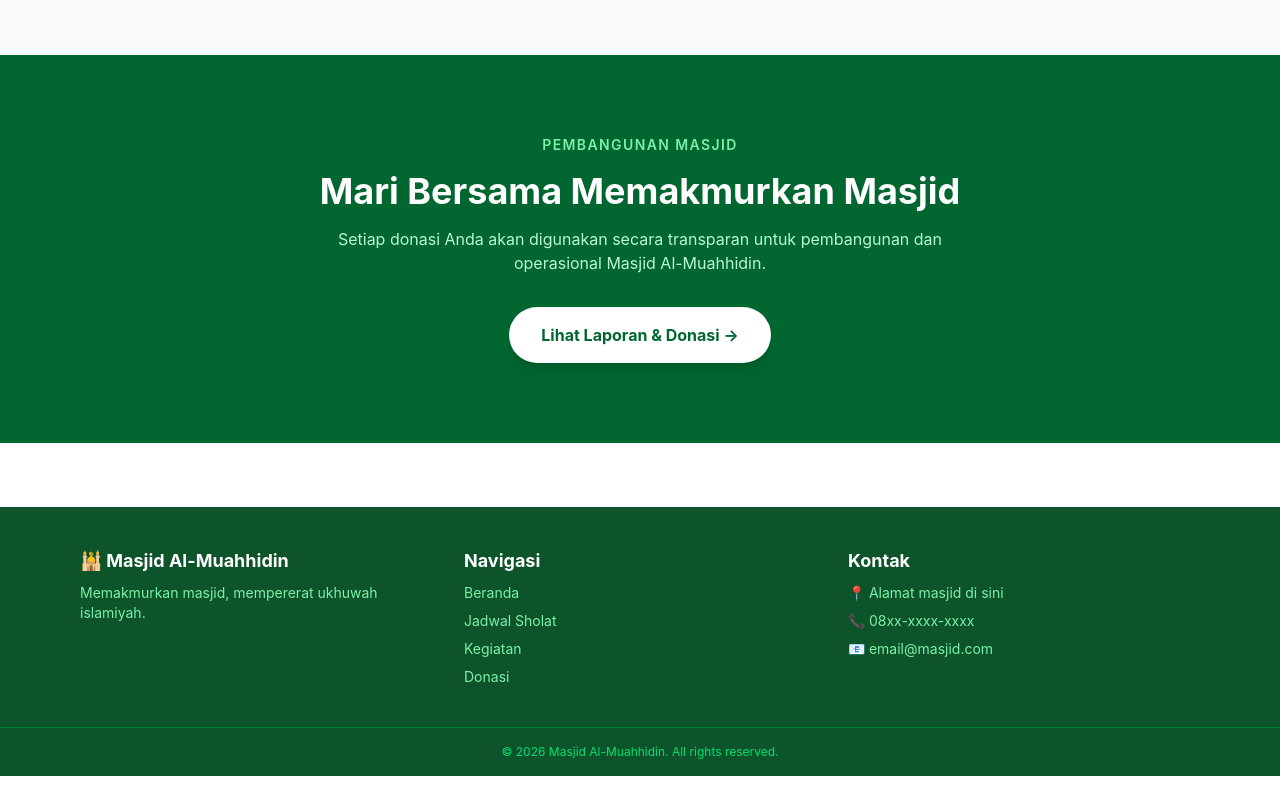
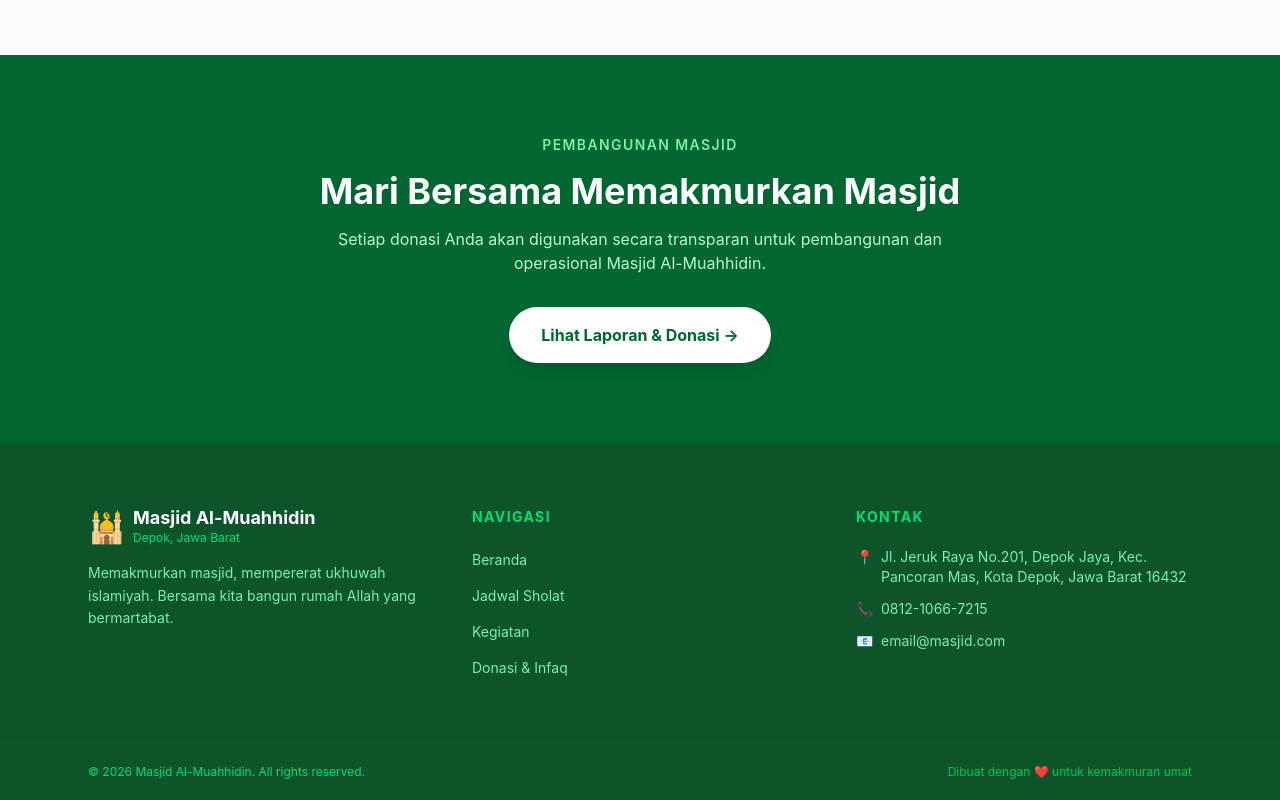
Before and after one commit to Aezizz/Masjid-Almuahhidin, a React (Vite) app: page / in a window 1280 px wide. Shown: the part 1452-2252 px from the top of the page. Before the commit the page ends 2228 px from the top, so only its background shows below. Built offline with nearby package versions, Linux system fonts and the light colour scheme.

Commit message:
new number

```diff
--- a/src/components/Footer.jsx
+++ b/src/components/Footer.jsx
@@ -2,60 +2,93 @@ import { Link } from "react-router-dom";
 
 function Footer() {
   return (
-    <footer className="bg-green-900 text-white mt-16">
-      <div className="max-w-6xl mx-auto px-4 py-10 grid grid-cols-1 md:grid-cols-3 gap-8">
-        {/* Kolom 1 - Identitas */}
+    <footer className="bg-green-900 text-white">
+      {/* Main Footer */}
+      <div className="max-w-6xl mx-auto px-6 py-16 grid grid-cols-1 md:grid-cols-3 gap-12">
+        {/* Kolom 1 - Brand */}
         <div>
-          <h3 className="text-lg font-bold mb-2">🕌 Masjid Al-Muahhidin</h3>
-          <p className="text-sm text-green-300">
-            Memakmurkan masjid, mempererat ukhuwah islamiyah.
+          <div className="flex items-center gap-2 mb-4">
+            <span className="text-3xl">🕌</span>
+            <div>
+              <p className="font-bold text-lg leading-tight">
+                Masjid Al-Muahhidin
+              </p>
+              <p className="text-green-400 text-xs">Depok, Jawa Barat</p>
+            </div>
+          </div>
+          <p className="text-green-300 text-sm leading-relaxed">
+            Memakmurkan masjid, mempererat ukhuwah islamiyah. Bersama kita
+            bangun rumah Allah yang bermartabat.
           </p>
         </div>
 
         {/* Kolom 2 - Navigasi */}
         <div>
-          <h3 className="text-lg font-bold mb-2">Navigasi</h3>
-          <ul className="flex flex-col gap-2 text-sm text-green-300">
-            <li>
-              <Link to="/" className="hover:text-white transition-colors">
-                Beranda
-              </Link>
-            </li>
-            <li>
-              <Link to="/jadwal" className="hover:text-white transition-colors">
-                Jadwal Sholat
-              </Link>
-            </li>
-            <li>
-              <Link
-                to="/kegiatan"
-                className="hover:text-white transition-colors"
-              >
-                Kegiatan
-              </Link>
-            </li>
-            <li>
-              <Link to="/donasi" className="hover:text-white transition-colors">
-                Donasi
-              </Link>
-            </li>
+          <h3 className="font-bold text-sm uppercase tracking-widest text-green-400 mb-5">
+            Navigasi
+          </h3>
+          <ul className="flex flex-col gap-3">
+            {[
+              { label: "Beranda", to: "/" },
+              { label: "Jadwal Sholat", to: "/jadwal" },
+              { label: "Kegiatan", to: "/kegiatan" },
+              { label: "Donasi & Infaq", to: "/donasi" },
+            ].map((link) => (
+              <li key={link.to}>
+                <Link
+                  to={link.to}
+                  className="text-green-300 text-sm hover:text-white transition-colors"
+                >
+                  {link.label}
+                </Link>
+              </li>
+            ))}
           </ul>
         </div>
 
         {/* Kolom 3 - Kontak */}
         <div>
-          <h3 className="text-lg font-bold mb-2">Kontak</h3>
-          <ul className="flex flex-col gap-2 text-sm text-green-300">
-            <li>📍 Alamat masjid di sini</li>
-            <li>📞 08xx-xxxx-xxxx</li>
-            <li>📧 email@masjid.com</li>
+          <h3 className="font-bold text-sm uppercase tracking-widest text-green-400 mb-5">
+            Kontak
+          </h3>
+          <ul className="flex flex-col gap-3 text-sm text-green-300">
+            <li className="flex items-start gap-2">
+              <span>📍</span>
+              <span>
+                <a
+                  href=" https://maps.app.goo.gl/R3F72VtSnVYaj2si7?g_st=iw"
+                  target=" https://maps.app.goo.gl/R3F72VtSnVYaj2si7?g_st=iw"
+                >
+                  Jl. Jeruk Raya No.201, Depok Jaya, Kec. Pancoran Mas, Kota
+                  Depok, Jawa Barat 16432
+                </a>
+              </span>
+            </li>
+            <li className="flex items-center gap-2">
+              <span>📞</span>
+              <span>
+                <a href="https://wa.me/6281210667215"></a>0812-1066-7215
+              </span>
+            </li>
+            <li className="flex items-center gap-2">
+              <span>📧</span>
+              <span>email@masjid.com</span>
+            </li>
           </ul>
         </div>
       </div>
 
       {/* Bottom Bar */}
-      <div className="border-t border-green-700 text-center text-xs text-green-400 py-4">
-        © {new Date().getFullYear()} Masjid Al-Muahhidin. All rights reserved.
+      <div className="border-t border-green-800">
+        <div className="max-w-6xl mx-auto px-6 py-5 flex flex-col md:flex-row items-center justify-between gap-2">
+          <p className="text-green-400 text-xs">
+            © {new Date().getFullYear()} Masjid Al-Muahhidin. All rights
+            reserved.
+          </p>
+          <p className="text-green-500 text-xs">
+            Dibuat dengan ❤️ untuk kemakmuran umat
+          </p>
+        </div>
       </div>
     </footer>
   );
--- a/src/components/Navbar.jsx
+++ b/src/components/Navbar.jsx
@@ -16,7 +16,7 @@ function Navbar() {
     { label: "Beranda", to: "/" },
     { label: "Jadwal Sholat", to: "/jadwal" },
     { label: "Kegiatan", to: "/kegiatan" },
-    { label: "Donasi", to: "/donasi" },
+    { label: "Infaq", to: "/donasi" },
   ];
 
   return (
@@ -61,7 +61,7 @@ function Navbar() {
           to="/donasi"
           className="flex items-center gap-2 bg-white text-green-900 font-bold text-sm px-5 py-2 rounded-full hover:bg-green-50 transition-all hover:scale-105"
         >
-          💝 Donasi
+          💝 Infaq
         </Link>
       </nav>
 
@@ -102,7 +102,7 @@ function Navbar() {
               className="text-center bg-white text-green-900 font-bold text-sm px-5 py-2 rounded-full mt-2"
               onClick={() => setMenuOpen(false)}
             >
-              💝 Donasi Sekarang
+              💝 Infaq Sekarang
             </Link>
           </div>
         )}
--- a/src/pages/Donasi.jsx
+++ b/src/pages/Donasi.jsx
@@ -27,7 +27,7 @@ function formatRupiah(angka) {
 }
 
 function parseCSV(text) {
-  const rows = text.trim().split("\n").slice(1); // skip header
+  const rows = text.trim().split("\n").slice(1);
   return rows.map((row) => {
     const [tanggal, keterangan, jumlah] = row.split(",");
     return {
@@ -38,18 +38,139 @@ function parseCSV(text) {
   });
 }
 
+function groupByTanggal(data) {
+  const grouped = {};
+  data.forEach((item) => {
+    if (!grouped[item.tanggal]) grouped[item.tanggal] = [];
+    grouped[item.tanggal].push(item);
+  });
+  return grouped;
+}
+
+function LaporanKeuangan({ laporan, loading, error }) {
+  const [lihatSemua, setLihatSemua] = useState(false);
+
+  const lima_terbaru = laporan.slice(0, 5);
+  const grouped = groupByTanggal(laporan);
+
+  if (loading)
+    return (
+      <div className="text-center text-gray-400 py-12">Memuat data...</div>
+    );
+
+  if (error)
+    return <div className="text-center text-red-400 py-12">{error}</div>;
+
+  return (
+    <div className="flex flex-col gap-4">
+      {/* Mode: 5 Terbaru */}
+      {!lihatSemua && (
+        <div className="bg-white border border-gray-100 rounded-2xl shadow-sm overflow-hidden">
+          <div className="px-6 py-4 border-b border-gray-100">
+            <h3 className="font-bold text-gray-800">5 Transaksi Terbaru</h3>
+            <p className="text-gray-400 text-xs mt-0.5">
+              Data langsung dari Google Sheets pengurus
+            </p>
+          </div>
+
+          {lima_terbaru.map((item, i) => (
+            <div
+              key={i}
+              className="flex items-center justify-between px-6 py-4 border-b border-gray-50 last:border-0 hover:bg-gray-50 transition-colors"
+            >
+              <div className="flex items-center gap-3">
+                <div className="w-8 h-8 bg-green-100 rounded-full flex items-center justify-center text-sm">
+                  💰
+                </div>
+                <div>
+                  <p className="font-medium text-gray-800 text-sm">
+                    {item.keterangan}
+                  </p>
+                  <p className="text-xs text-gray-400">{item.tanggal}</p>
+                </div>
+              </div>
+              <p className="font-bold text-green-700 text-sm">
+                {formatRupiah(item.jumlah)}
+              </p>
+            </div>
+          ))}
+
+          <button
+            onClick={() => setLihatSemua(true)}
+            className="w-full py-4 text-sm font-semibold text-green-700 hover:bg-green-50 transition-colors border-t border-gray-100"
+          >
+            Lihat Semua Transaksi →
+          </button>
+        </div>
+      )}
+
+      {/* Mode: Per Hari */}
+      {lihatSemua && (
+        <div className="flex flex-col gap-4">
+          <button
+            onClick={() => setLihatSemua(false)}
+            className="self-start text-sm font-semibold text-gray-500 hover:text-gray-700 flex items-center gap-1"
+          >
+            ← Kembali ke 5 Terbaru
+          </button>
+
+          {Object.entries(grouped).map(([tanggal, items]) => {
+            const totalHari = items.reduce((acc, i) => acc + i.jumlah, 0);
+            return (
+              <div
+                key={tanggal}
+                className="bg-white border border-gray-100 rounded-2xl shadow-sm overflow-hidden"
+              >
+                <div className="px-6 py-3 bg-green-50 border-b border-green-100 flex items-center justify-between">
+                  <p className="font-bold text-green-800 text-sm">
+                    📅 {tanggal}
+                  </p>
+                  <p className="text-xs font-semibold text-green-600">
+                    {formatRupiah(totalHari)}
+                  </p>
+                </div>
+
+                <div className="max-h-60 overflow-y-auto">
+                  {items.map((item, i) => (
+                    <div
+                      key={i}
+                      className="flex items-center justify-between px-6 py-3 border-b border-gray-50 last:border-0 hover:bg-gray-50 transition-colors"
+                    >
+                      <div className="flex items-center gap-3">
+                        <div className="w-7 h-7 bg-green-100 rounded-full flex items-center justify-center text-xs">
+                          💰
+                        </div>
+                        <p className="text-sm text-gray-700">
+                          {item.keterangan}
+                        </p>
+                      </div>
+                      <p className="font-semibold text-green-700 text-sm">
+                        {formatRupiah(item.jumlah)}
+                      </p>
+                    </div>
+                  ))}
+                </div>
+              </div>
+            );
+          })}
+        </div>
+      )}
+    </div>
+  );
+}
+
 function Donasi() {
   const [copied, setCopied] = useState(null);
   const [laporan, setLaporan] = useState([]);
   const [loading, setLoading] = useState(true);
   const [error, setError] = useState(null);
+  const [activeTab, setActiveTab] = useState("rekening");
 
   useEffect(() => {
     fetch(SHEETS_URL)
       .then((res) => res.text())
       .then((text) => {
-        const data = parseCSV(text);
-        setLaporan(data);
+        setLaporan(parseCSV(text));
         setLoading(false);
       })
       .catch(() => {
@@ -67,22 +188,59 @@ function Donasi() {
   }
 
   return (
-    <div className="max-w-3xl mx-auto px-4 py-12">
+    <div className="min-h-screen bg-gray-50">
       {/* Header */}
-      <div className="text-center mb-10">
-        <h1 className="text-3xl font-bold text-green-800 mb-2">
-          Donasi & Infaq
-        </h1>
-        <p className="text-gray-500">
+      <div className="bg-green-800 pt-28 pb-16 px-4 text-center text-white">
+        <p className="text-green-300 text-xs font-semibold tracking-widest uppercase mb-3">
+          Masjid Al-Muahhidin
+        </p>
+        <h1 className="text-4xl font-bold mb-2">Donasi & Infaq</h1>
+        <p className="text-green-200 text-sm">
           Salurkan donasi Anda untuk kemakmuran Masjid Al-Muahhidin
         </p>
+
+        <div className="mt-8 inline-block bg-white/10 backdrop-blur border border-white/20 rounded-2xl px-10 py-5">
+          <p className="text-green-200 text-xs mb-1">Total Saldo Sedekah</p>
+          {loading ? (
+            <p className="text-2xl font-bold">Memuat...</p>
+          ) : (
+            <p className="text-3xl font-bold">{formatRupiah(totalSaldo)}</p>
+          )}
+          <p className="text-green-300 text-xs mt-1">
+            *Diperbarui secara berkala
+          </p>
+        </div>
       </div>
 
-      {/* Rekening */}
-      <h2 className="text-xl font-bold text-green-800 mb-4">
-        💳 Nomor Rekening
+      <div className="max-w-3xl mx-auto px-4 -mt-6 pb-16">
+        {/* Tab */}
+        <div className="bg-white rounded-2xl shadow-sm border border-gray-100 p-1.5 flex gap-1 mb-6">
+          {[
+            { key: "rekening", label: "💳 Cara Donasi" },
+            { key: "laporan", label: "📊 Laporan Keuangan" },
+          ].map((tab) => (
+            <button
+              key={tab.key}
+              onClick={() => setActiveTab(tab.key)}
+              className={`flex-1 py-2.5 rounded-xl text-sm font-semibold transition-all ${
+                activeTab === tab.key
+                  ? "bg-green-700 text-white shadow-sm"
+                  : "text-gray-500 hover:text-gray-700"
+              }`}
+            >
+              {tab.label}
+            </button>
+          ))}
+        </div>
+
+        {/* Tab: Cara Donasi */}
+        {activeTab === "rekening" && (
+          <div className="flex flex-col gap-5">
+            <div>
+              <h2 className="text-sm font-semibold text-gray-400 uppercase tracking-widest mb-3">
+                Nomor Rekening
               </h2>
-      <div className="flex flex-col gap-4 mb-10">
+              <div className="flex flex-col gap-3">
                 {rekeningList.map((rek, i) => (
                   <div
                     key={i}
@@ -90,19 +248,23 @@ function Donasi() {
                   >
                     <div className="flex items-center justify-between">
                       <div>
-                <p className="text-sm text-gray-500 mb-1">
+                        <p className="text-xs text-gray-400 mb-1">
                           {rek.icon} {rek.bank}
                         </p>
                         <p className="text-2xl font-mono font-bold text-green-800">
                           {rek.noRek}
                         </p>
-                <p className="text-sm text-gray-500 mt-1">
+                        <p className="text-xs text-gray-400 mt-1">
                           a.n. {rek.atasNama}
                         </p>
                       </div>
                       <button
                         onClick={() => copyToClipboard(rek.noRek, i)}
-                className="bg-green-100 text-green-700 font-semibold text-sm px-4 py-2 rounded-full hover:bg-green-200 transition-colors"
+                        className={`text-sm font-semibold px-4 py-2 rounded-full transition-all ${
+                          copied === i
+                            ? "bg-green-100 text-green-700"
+                            : "bg-gray-100 text-gray-600 hover:bg-green-100 hover:text-green-700"
+                        }`}
                       >
                         {copied === i ? "✅ Tersalin!" : "Salin"}
                       </button>
@@ -110,62 +272,28 @@ function Donasi() {
                   </div>
                 ))}
               </div>
+            </div>
 
-      {/* QRIS */}
-      <h2 className="text-xl font-bold text-green-800 mb-4">📱 QRIS</h2>
-      <div className="bg-white border border-gray-100 rounded-2xl shadow-sm p-6 text-center mb-10">
-        <div className="bg-gray-100 rounded-xl w-48 h-48 mx-auto flex items-center justify-center text-gray-400 text-sm">
-          Upload foto QRIS di sini
+            <div>
+              <h2 className="text-sm font-semibold text-gray-400 uppercase tracking-widest mb-3">
+                QRIS
+              </h2>
+              <div className="bg-white border border-gray-100 rounded-2xl shadow-sm p-6 text-center">
+                <div className="bg-gray-50 rounded-xl w-48 h-48 mx-auto flex items-center justify-center text-gray-300 text-sm border-2 border-dashed border-gray-200">
+                  📱 Upload QRIS di sini
                 </div>
-        <p className="text-gray-500 text-sm mt-3">
+                <p className="text-gray-400 text-xs mt-3">
                   Scan QRIS untuk donasi via aplikasi apapun
                 </p>
               </div>
-
-      {/* Saldo */}
-      <h2 className="text-xl font-bold text-green-800 mb-4">
-        📊 Laporan Keuangan
-      </h2>
-      <div className="bg-green-700 text-white rounded-2xl p-6 text-center mb-6">
-        <p className="text-green-200 text-sm mb-1">Total Saldo Sedekah</p>
-        {loading ? (
-          <p className="text-2xl font-bold">Memuat...</p>
-        ) : (
-          <p className="text-4xl font-bold">{formatRupiah(totalSaldo)}</p>
-        )}
-        <p className="text-green-300 text-xs mt-2">
-          *Data diperbarui secara berkala
-        </p>
             </div>
-
-      {/* Riwayat */}
-      <div className="bg-white border border-gray-100 rounded-2xl shadow-sm overflow-hidden">
-        <div className="px-6 py-4 border-b border-gray-100">
-          <h3 className="font-bold text-green-800">Riwayat Pemasukan</h3>
           </div>
-
-        {loading && (
-          <div className="text-center text-gray-400 py-10">Memuat data...</div>
         )}
 
-        {error && <div className="text-center text-red-400 py-10">{error}</div>}
-
-        {!loading &&
-          !error &&
-          laporan.map((item, i) => (
-            <div
-              key={i}
-              className="flex items-center justify-between px-6 py-4 border-b border-gray-50 last:border-0"
-            >
-              <div>
-                <p className="font-medium text-gray-800">{item.keterangan}</p>
-                <p className="text-xs text-gray-400">{item.tanggal}</p>
-              </div>
-              <p className="font-bold text-green-700">
-                {formatRupiah(item.jumlah)}
-              </p>
-            </div>
-          ))}
+        {/* Tab: Laporan */}
+        {activeTab === "laporan" && (
+          <LaporanKeuangan laporan={laporan} loading={loading} error={error} />
+        )}
       </div>
     </div>
   );
--- a/src/pages/Home.jsx
+++ b/src/pages/Home.jsx
@@ -69,7 +69,7 @@ function Home() {
               to="/donasi"
               className="bg-white text-green-800 font-bold px-8 py-4 rounded-full hover:bg-green-50 transition-all hover:scale-105 shadow-lg"
             >
-              💝 Donasi Sekarang
+              💝 Infaq Sekarang
             </Link>
             <Link
               to="/jadwal"
--- a/src/pages/Jadwal.jsx
+++ b/src/pages/Jadwal.jsx
@@ -92,6 +92,7 @@ function Jadwal() {
         {countdown && (
           <div className="mt-4 inline-block bg-white/10 backdrop-blur px-5 py-2 rounded-full text-sm text-green-100">
             ⏳ {countdown}
+            <p></p>
           </div>
         )}
       </div>
```
Lines whose indentation alone changed are shown as unchanged.
